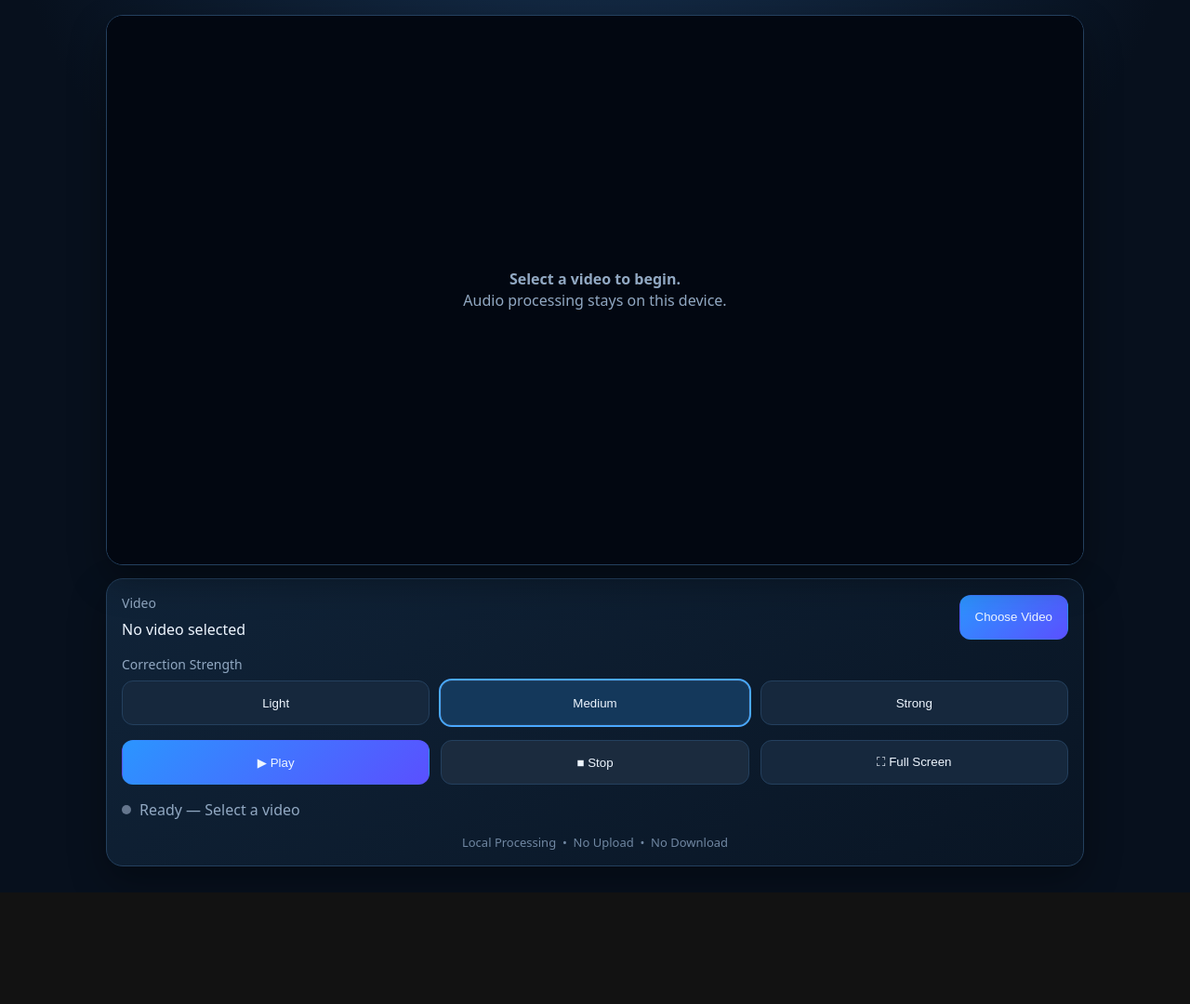
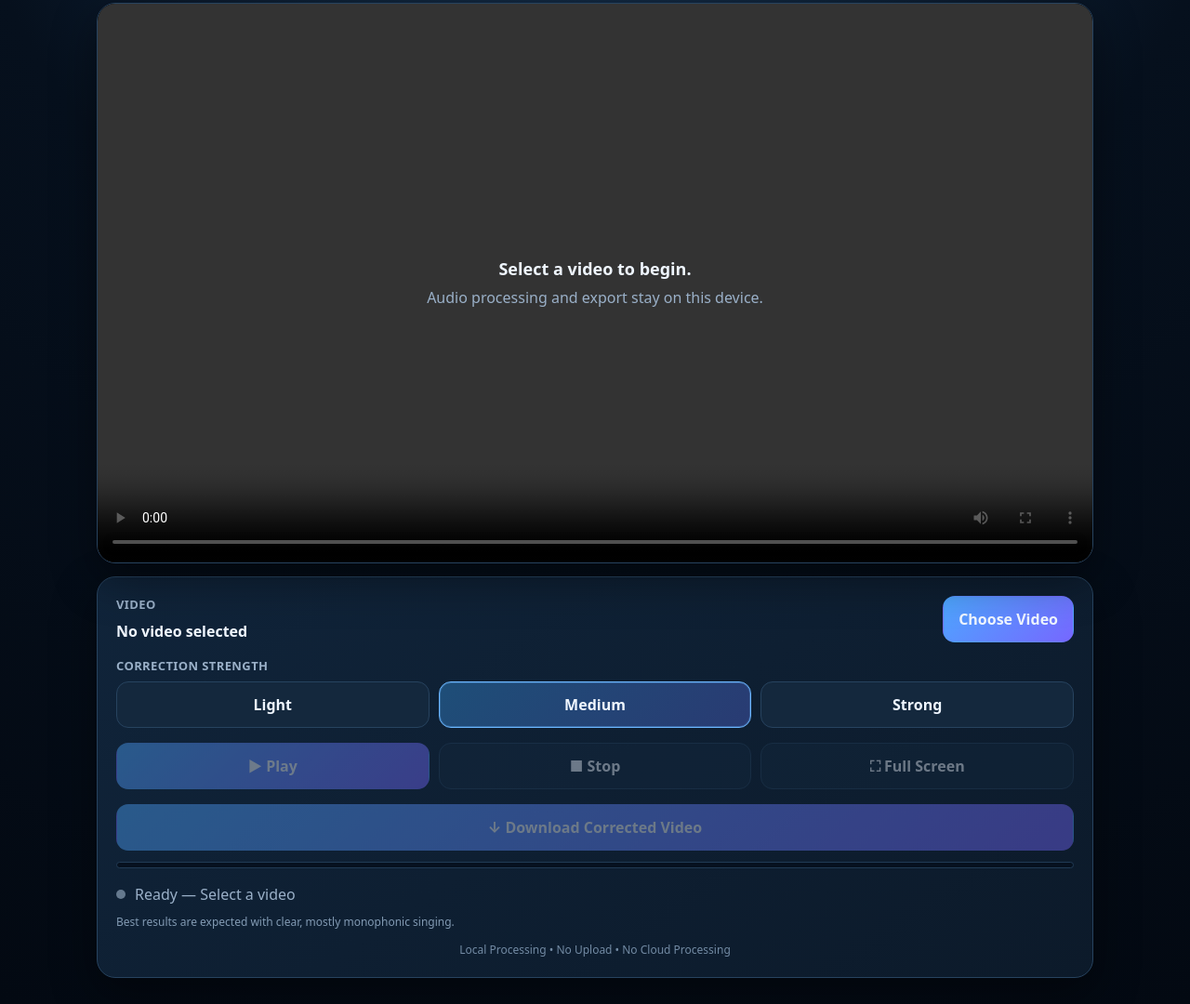
Before and after one commit to shreevidyamatabhuvanesvari-gif/pitch-sur-correction, a plain HTML site: page index.html in a window 1280 px wide. Shown: the part 129-1209 px from the top of the page at 93% size. Before the commit the page ends 1089 px from the top, so only its background shows below. Drawn offline with Linux system fonts and the light colour scheme.

Commit message:
Update index.html

```diff
--- a/index.html
+++ b/index.html
@@ -6,24 +6,100 @@
 <meta name="theme-color" content="#08111f">
 <title>Pitch / Sur Correction</title>
 <style>
-:root{color-scheme:dark;--panel:#0b1726;--line:#24405e;--text:#eef6ff;--muted:#91a8c2;--accent:#4aa8ff;--ok:#35d780}
-*{box-sizing:border-box}body{margin:0;min-height:100vh;background:radial-gradient(circle at 50% -10%,#193556 0,#07101d 48%);font:500 16px/1.4 system-ui,-apple-system,Segoe UI,sans-serif;color:var(--text)}
-.app{width:min(1080px,100%);margin:auto;padding:18px 14px 28px}.header{display:flex;align-items:center;gap:14px;padding:16px 4px 20px}.logo{font-size:34px}.header h1{margin:0;font-size:clamp(24px,5vw,36px);letter-spacing:.02em}.header p{margin:4px 0 0;color:var(--muted)}
-.card{background:linear-gradient(145deg,#102338,#091524);border:1px solid var(--line);border-radius:18px;box-shadow:0 16px 40px #0005;margin-top:14px}.stage{position:relative;overflow:hidden;aspect-ratio:16/9;background:#020711;border-radius:18px}.stage:fullscreen{width:100vw;height:100vh;border-radius:0;background:#000;display:grid;place-items:center}.stage:fullscreen video{max-height:100vh}.video{width:100%;height:100%;display:block;object-fit:contain;background:#020711}
-.empty{position:absolute;inset:0;display:grid;place-items:center;pointer-events:none}.empty div{padding:18px;text-align:center;color:var(--muted)}.controls{padding:16px}.row{display:flex;gap:12px;flex-wrap:wrap;align-items:center}.label{display:block;color:var(--muted);font-size:14px;margin-bottom:8px}.upload{display:flex;align-items:center;justify-content:space-between;gap:14px}.file-name{min-width:0;overflow:hidden;text-overflow:ellipsis;white-space:nowrap}.input{position:absolute;inline-size:1px;block-size:1px;opacity:0;pointer-events:none}
-button{border:1px solid var(--line);border-radius:12px;background:#16283d;color:var(--text);padding:12px 16px;min-height:48px;font:700 15px inherit;cursor:pointer;transition:.18s transform,.18s border-color,.18s background}button:active{transform:scale(.98)}button:hover{border-color:#4d739a}.primary{background:linear-gradient(135deg,#2b95ff,#5a50ff);border-color:transparent}.danger{background:#1b2b3e}.mode{flex:1;min-width:100px}.mode.active{outline:2px solid var(--accent);background:#14385b}.actions{display:grid;grid-template-columns:1fr 1fr 1fr;gap:12px}.status{display:flex;align-items:center;gap:9px;color:var(--muted);min-height:24px}.dot{width:10px;height:10px;border-radius:50%;background:#65768d}.dot.ok{background:var(--ok);box-shadow:0 0 14px #35d78066}.privacy{text-align:center;color:#7087a2;font-size:13px;padding:14px 4px 0}
-@media(max-width:640px){.app{padding:10px}.header{padding:10px 2px 14px}.logo{font-size:28px}.header p{font-size:13px}.upload{align-items:stretch;flex-direction:column}.controls{padding:13px}.row{gap:9px}.actions{grid-template-columns:1fr 1fr}.actions button:last-child{grid-column:1/-1}.mode{min-width:0}}
+:root{color-scheme:dark;--bg:#06101d;--panel:#0c1a2a;--panel2:#10243a;--line:#27435f;--text:#eff6ff;--muted:#9ab0c8;--accent:#4da7ff;--accent2:#7667ff;--ok:#36d78b;--bad:#ff637d}
+*{box-sizing:border-box}
+html,body{margin:0;min-height:100%;background:radial-gradient(circle at 50% -15%,#1b3a5b 0,#06101d 46%,#030912 100%);font:500 16px/1.4 system-ui,-apple-system,BlinkMacSystemFont,"Segoe UI",sans-serif;color:var(--text)}
+body{padding:env(safe-area-inset-top) 0 env(safe-area-inset-bottom)}
+button,input{font:inherit}
+button{border:1px solid var(--line);border-radius:13px;background:#14283d;color:var(--text);min-height:50px;padding:12px 16px;font-weight:750;cursor:pointer;touch-action:manipulation;transition:transform .12s,border-color .15s,background .15s,opacity .15s}
+button:hover{border-color:#527596}
+button:active{transform:scale(.985)}
+button:disabled{opacity:.42;cursor:not-allowed;transform:none}
+button:focus-visible{outline:3px solid #68b7ff88;outline-offset:2px}
+.app{width:min(1100px,100%);margin:auto;padding:14px 14px 28px}
+.header{display:flex;align-items:center;gap:14px;padding:10px 3px 16px}
+.logo{font-size:35px;line-height:1}
+.header h1{margin:0;font-size:clamp(24px,5vw,38px);letter-spacing:.025em}
+.header p{margin:5px 0 0;color:var(--muted);font-size:14px}
+.card{margin-top:14px;background:linear-gradient(145deg,var(--panel2),var(--panel));border:1px solid var(--line);border-radius:20px;box-shadow:0 18px 48px #0006}
+.stage{position:relative;overflow:hidden;aspect-ratio:16/9;background:#01060c}
+.stage:fullscreen{width:100vw;height:100vh;border:0;border-radius:0;background:#000;display:grid;place-items:center}
+.stage:fullscreen video{max-width:100%;max-height:100%;width:100%;height:100%;object-fit:contain}
+video{display:block;width:100%;height:100%;object-fit:contain;background:#01060c}
+.empty{position:absolute;inset:0;display:grid;place-items:center;pointer-events:none;padding:24px;text-align:center}
+.empty>div{max-width:420px;color:var(--muted)}
+.empty strong{display:block;color:var(--text);font-size:18px;margin-bottom:6px}
+.controls{padding:16px}
+.upload{display:flex;align-items:center;justify-content:space-between;gap:14px}
+.label{display:block;margin-bottom:8px;color:var(--muted);font-size:13px;font-weight:700;letter-spacing:.03em;text-transform:uppercase}
+.file-name{max-width:min(64vw,680px);overflow:hidden;text-overflow:ellipsis;white-space:nowrap;font-weight:650}
+.input{position:absolute;width:1px;height:1px;opacity:0;pointer-events:none}
+.section{margin-top:16px}
+.mode-row{display:grid;grid-template-columns:repeat(3,1fr);gap:10px}
+.mode.active{background:linear-gradient(135deg,#1e4e78,#293b73);border-color:#6bb6ff;box-shadow:inset 0 0 0 1px #69b6ff55}
+.action-row{display:grid;grid-template-columns:1fr 1fr 1fr;gap:10px}
+.primary{border-color:transparent;background:linear-gradient(135deg,var(--accent),var(--accent2))}
+.progress-shell{height:7px;margin-top:12px;overflow:hidden;border-radius:999px;background:#06111f;border:1px solid #213b55}
+.progress{width:0;height:100%;background:linear-gradient(90deg,var(--accent),var(--accent2));transition:width .1s linear}
+.status{display:flex;align-items:center;gap:10px;min-height:28px;margin-top:14px;color:var(--muted)}
+.dot{width:10px;height:10px;flex:0 0 10px;border-radius:50%;background:#65798e}
+.dot.ok{background:var(--ok);box-shadow:0 0 15px #36d78b66}
+.dot.bad{background:var(--bad);box-shadow:0 0 15px #ff637d55}
+.privacy{margin-top:13px;text-align:center;color:#738ba4;font-size:12px}
+.hint{margin-top:8px;color:#829ab3;font-size:12px}
+@media(max-width:650px){
+.app{padding:9px 10px 24px}
+.header{padding:8px 1px 12px}
+.logo{font-size:29px}
+.header p{font-size:12px}
+.controls{padding:13px}
+.upload{align-items:stretch;flex-direction:column}
+.file-name{max-width:100%}
+.action-row{grid-template-columns:1fr 1fr}
+.action-row button:last-child{grid-column:1/-1}
+button{min-height:48px;padding:11px 12px}
+}
+@media(min-width:1000px){.controls{padding:20px}}
 </style>
 </head>
 <body>
 <main class="app">
-<header class="header"><div class="logo" aria-hidden="true">🎼</div><div><h1>PITCH / SUR CORRECTION</h1><p>Automatic local pitch correction for singing and voiced audio.</p></div></header>
-<section class="card stage" id="stage"><video id="video" class="video" playsinline preload="metadata"></video><div id="empty" class="empty"><div><strong>Select a video to begin.</strong><br>Audio processing stays on this device.</div></div></section>
+<header class="header">
+<div class="logo" aria-hidden="true">🎼</div>
+<div><h1>PITCH / SUR CORRECTION</h1><p>Automatic local pitch correction for singing and voiced audio.</p></div>
+</header>
+<section class="card stage" id="stage">
+<video id="video" controls controlslist="nodownload noremoteplayback" disablepictureinpicture playsinline preload="metadata"></video>
+<div id="empty" class="empty"><div><strong>Select a video to begin.</strong>Audio processing and export stay on this device.</div></div>
+</section>
 <section class="card controls">
-<div class="upload"><div><span class="label">Video</span><div id="fileName" class="file-name">No video selected</div><input id="file" class="input" type="file" accept="video/*"></div><button id="choose" class="primary" type="button">Choose Video</button></div>
-<div style="margin-top:16px"><span class="label">Correction Strength</span><div class="row"><button class="mode" data-mode="light" type="button">Light</button><button class="mode active" data-mode="medium" type="button">Medium</button><button class="mode" data-mode="strong" type="button">Strong</button></div></div>
-<div style="margin-top:16px" class="actions"><button id="play" class="primary" type="button">▶ Play</button><button id="stop" class="danger" type="button">■ Stop</button><button id="full" type="button">⛶ Full Screen</button></div>
-<div style="margin-top:15px" class="status"><span id="dot" class="dot"></span><span id="status" aria-live="polite">Ready — Select a video</span></div><div class="privacy">Local Processing &nbsp;•&nbsp; No Upload &nbsp;•&nbsp; No Download</div>
+<div class="upload">
+<div><span class="label">Video</span><div id="fileName" class="file-name">No video selected</div>
+<input id="file" class="input" type="file" accept="video/*" aria-label="Choose video"></div>
+<button id="choose" class="primary" type="button">Choose Video</button>
+</div>
+<div class="section">
+<span class="label">Correction Strength</span>
+<div class="mode-row">
+<button class="mode" data-mode="light" type="button">Light</button>
+<button class="mode active" data-mode="medium" type="button">Medium</button>
+<button class="mode" data-mode="strong" type="button">Strong</button>
+</div>
+</div>
+<div class="section action-row">
+<button id="play" class="primary" type="button" disabled>▶ Play</button>
+<button id="stop" type="button" disabled>■ Stop</button>
+<button id="full" type="button" disabled>⛶ Full Screen</button>
+</div>
+<div class="section">
+<button id="download" class="primary" type="button" disabled style="width:100%">↓ Download Corrected Video</button>
+<div class="progress-shell" aria-hidden="true"><div id="progress" class="progress"></div></div>
+<div class="status"><span id="dot" class="dot"></span><span id="status" aria-live="polite">Ready — Select a video</span></div>
+<div id="hint" class="hint">Best results are expected with clear, mostly monophonic singing.</div>
+</div>
+<div class="privacy">Local Processing • No Upload • No Cloud Processing</div>
 </section>
-</main><script src="script.js"></script>
-</body></html>
+</main>
+<script src="script.js"></script>
+</body>
+</html>
```
